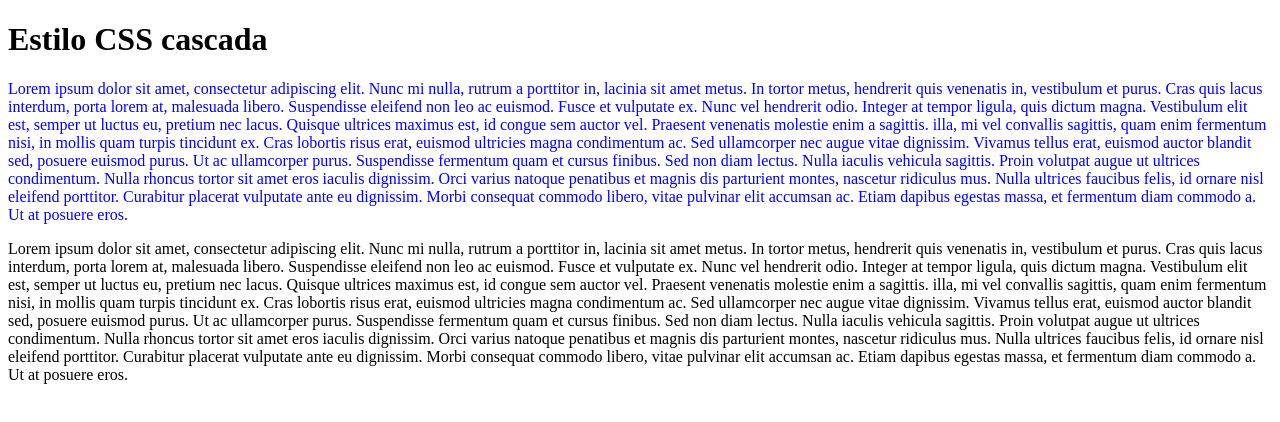
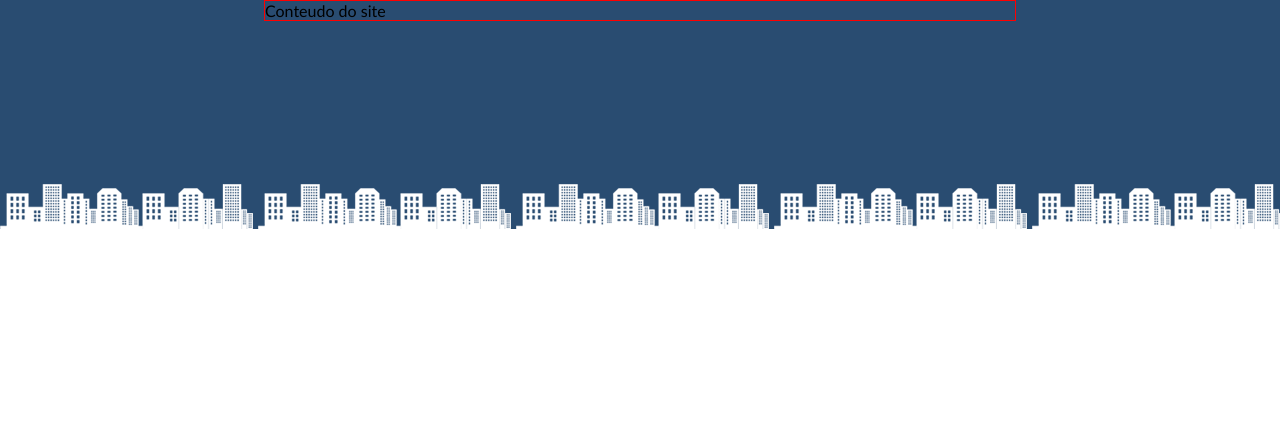
Before and after one commit to Lukasmt/Curso-FullStack, a plain HTML site: page 001/index.html in a window 1280 px wide. Drawn offline with Linux system fonts and the light colour scheme.

Commit message:
002
noticias cidades 01

```diff
--- /dev/null
+++ b/001/CSS/index.css
@@ -0,0 +1,15 @@
+*{
+  margin: 0;
+  padding: 0;
+}
+
+body{
+  font-family: 'Trebuchet MS', 'Lucida Sans Unicode', 'Lucida Grande', 'Lucida Sans', Arial, sans-serif;
+  background: #fff url(../imagens/fundo.png) repeat-x;}
+
+#container{
+  width: 750px;
+  margin: 0 auto;
+  border: 1px solid red;
+
+}
--- a/001/index.html
+++ b/001/index.html
@@ -4,26 +4,14 @@
   <meta charset="UTF-8">
   <meta http-equiv="X-UA-Compatible" content="IE=edge">
   <meta name="viewport" content="width=device-width, initial-scale=1.0">
-  <title>Document</title>
+  <title>Noticias Cidade - Seu site de Noticias</title>
+  <link rel="stylesheet" type="text/css" href="CSS/index.css">
 </head>
 <body>
 
-  <h1>Estilo CSS cascada</h1>
-  <p style="color: blue;">
-    Lorem ipsum dolor sit amet, consectetur adipiscing elit. Nunc mi nulla, rutrum a porttitor in,
-    lacinia sit amet metus. In tortor metus, hendrerit quis venenatis in, vestibulum et purus.
-    Cras quis lacus interdum, porta lorem at, malesuada libero. Suspendisse eleifend non leo ac euismod.
-    Fusce et vulputate ex. Nunc vel hendrerit odio. Integer at tempor ligula, quis dictum magna. Vestibulum elit est, semper ut luctus eu, pretium nec lacus. Quisque ultrices maximus est, id congue sem auctor vel. Praesent venenatis molestie enim a sagittis.
-    illa, mi vel convallis sagittis, quam enim fermentum nisi, in mollis quam turpis tincidunt ex. Cras lobortis risus erat, euismod ultricies magna condimentum ac. Sed ullamcorper nec augue vitae dignissim. Vivamus tellus erat, euismod auctor blandit sed, posuere euismod purus. Ut ac ullamcorper purus. Suspendisse fermentum quam et cursus finibus. Sed non diam lectus. Nulla iaculis vehicula sagittis. Proin volutpat augue ut ultrices condimentum. Nulla rhoncus tortor sit amet eros iaculis dignissim. Orci varius natoque penatibus et magnis dis parturient montes, nascetur ridiculus mus. Nulla ultrices faucibus felis, id ornare nisl eleifend porttitor. Curabitur placerat vulputate ante eu dignissim. Morbi consequat commodo libero, vitae pulvinar elit accumsan ac. Etiam dapibus egestas massa, et fermentum diam commodo a. Ut at posuere eros.
-  </p>
-  <p>
-    Lorem ipsum dolor sit amet, consectetur adipiscing elit. Nunc mi nulla, rutrum a porttitor in,
-    lacinia sit amet metus. In tortor metus, hendrerit quis venenatis in, vestibulum et purus.
-    Cras quis lacus interdum, porta lorem at, malesuada libero. Suspendisse eleifend non leo ac euismod.
-    Fusce et vulputate ex. Nunc vel hendrerit odio. Integer at tempor ligula, quis dictum magna. Vestibulum elit est, semper ut luctus eu, pretium nec lacus. Quisque ultrices maximus est, id congue sem auctor vel. Praesent venenatis molestie enim a sagittis.
-    illa, mi vel convallis sagittis, quam enim fermentum nisi, in mollis quam turpis tincidunt ex. Cras lobortis risus erat, euismod ultricies magna condimentum ac. Sed ullamcorper nec augue vitae dignissim. Vivamus tellus erat, euismod auctor blandit sed, posuere euismod purus. Ut ac ullamcorper purus. Suspendisse fermentum quam et cursus finibus. Sed non diam lectus. Nulla iaculis vehicula sagittis. Proin volutpat augue ut ultrices condimentum. Nulla rhoncus tortor sit amet eros iaculis dignissim. Orci varius natoque penatibus et magnis dis parturient montes, nascetur ridiculus mus. Nulla ultrices faucibus felis, id ornare nisl eleifend porttitor. Curabitur placerat vulputate ante eu dignissim. Morbi consequat commodo libero, vitae pulvinar elit accumsan ac. Etiam dapibus egestas massa, et fermentum diam commodo a. Ut at posuere eros.
-  </p>
-
+  <div id="container">
+    Conteudo do site
+  </div>
 
 </body>
 </html>
```
Also changed, not shown: 001/imagens/cidade.jpg (added), 001/imagens/detalhe-topo.png (added), 001/imagens/divisor.png (added), 001/imagens/doutor.jpg (added), 001/imagens/fundo-caixa.png (added), 001/imagens/fundo.png (added), 001/imagens/logo.png (added), 001/imagens/marcador.png (added), 001/imagens/mundo.jpg (added), 001/imagens/taxi.jpg (added), 001/imagens/tecnologia.jpg (added), 001/index.css (deleted).
